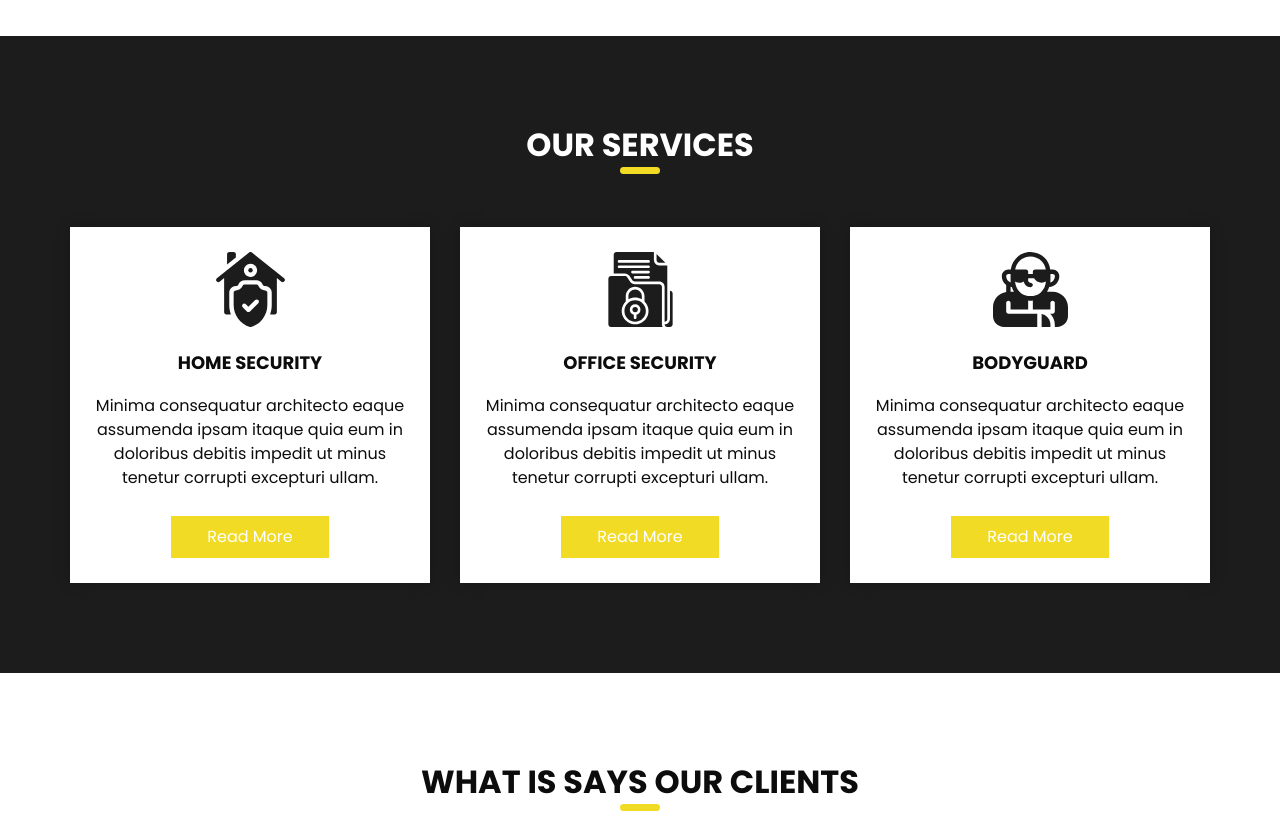
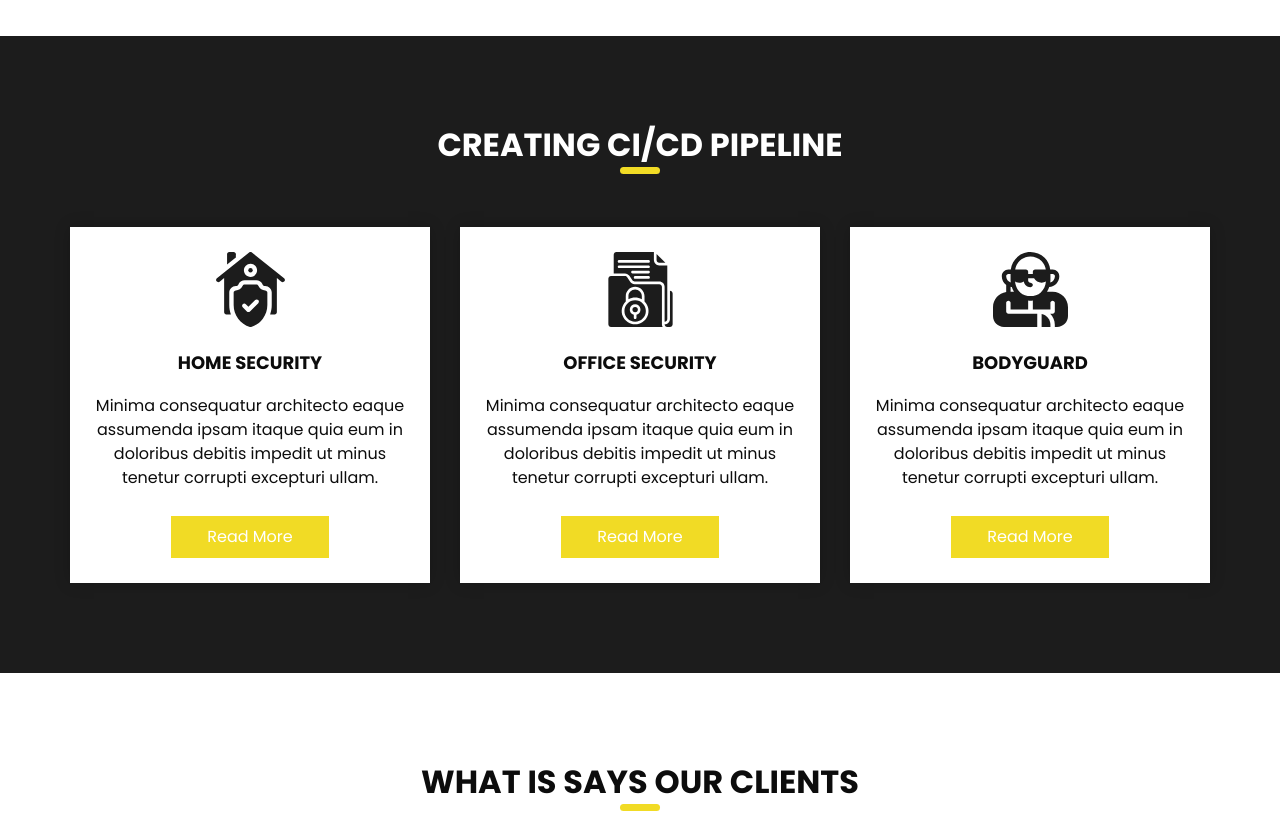
Before and after one commit to Namrata15082/Ansible-jenkins, a plain HTML site: page index.html in a window 1280 px wide. Shown: the part 1340-2156 px from the top of the page. Drawn offline with Linux system fonts and the light colour scheme.

Commit message:
Update index.html

```diff
--- a/index.html
+++ b/index.html
@@ -231,7 +231,7 @@
     <div class="container">
       <div class="heading_container heading_center">
         <h2>
-          Our services
+          Creating CI/CD Pipeline
         </h2>
       </div>
       <div class="row">
```
